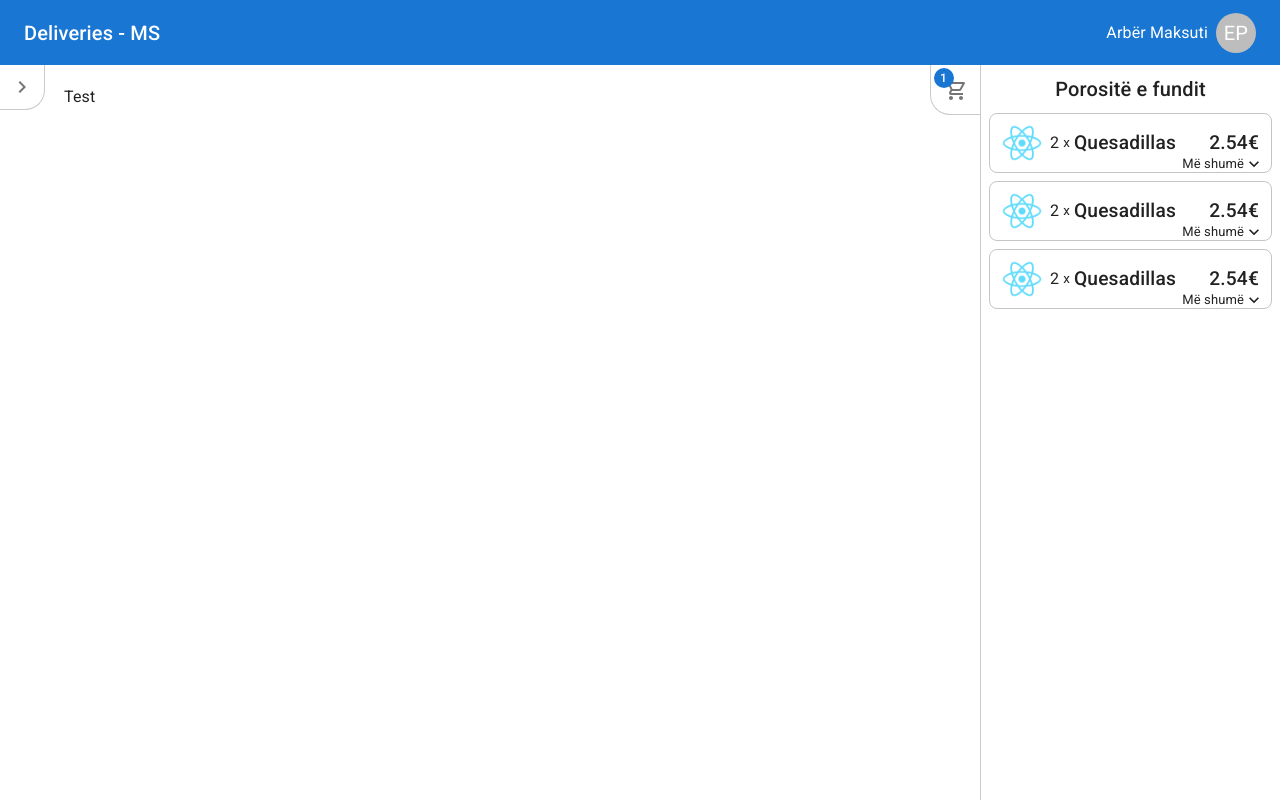
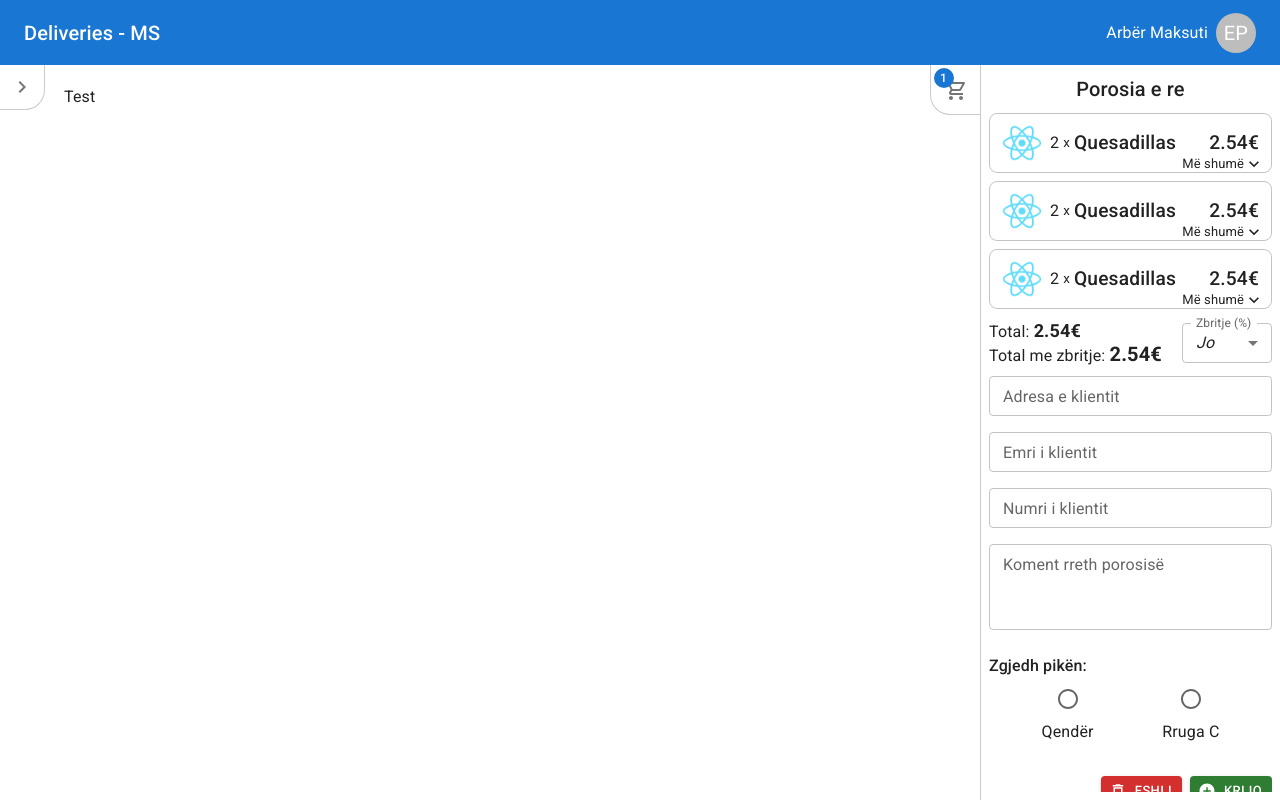
Before and after one commit to arbermaksuti/deliveries-ms-frontend, a React (Create React App) app: page /dashboard in a window 1280 px wide. Built offline with nearby package versions, Linux system fonts and the light colour scheme.

Commit message:
add form for new porosi, polish added_item component, etc...

```diff
--- a/src/components/Added_Item.tsx
+++ b/src/components/Added_Item.tsx
@@ -26,8 +26,8 @@ const Added_Item: React.FC<Props> = (props) => {
         p: 1.5,
         pb: removeItem ? 1 : 1.5,
         overflow: 'hidden',
-        height: removeItem ? 'fit-content' : '60px',
-        transition: 'all 0.2s',
+        maxHeight: removeItem ? '200px' : '60px',
+        transition: 'all 0.2s linear',
       }}
     >
       {loading === id ? (
@@ -85,25 +85,30 @@ const Added_Item: React.FC<Props> = (props) => {
             )}
           </Box>
           <Box
-            sx={{ mt: 1, pl: 0.5, display: 'flex', flexDirection: 'column' }}
+            sx={{
+              mt: 1,
+              pl: 0.5,
+              display: 'flex',
+              flexDirection: 'column',
+            }}
           >
             <Typography sx={{ fontSize: '14px' }}>{description}</Typography>
-            <Box sx={{ alignSelf: 'end', mt: 0.5 }}>
+            <Box sx={{ ml: 'auto', mt: 0.5 }}>
               <Button
                 variant="contained"
                 size="small"
+                color="error"
                 sx={{ mr: 1 }}
-                onClick={() => setRemoveItem(false)}
+                onClick={onRemove}
               >
-                Mbyll
+                Fshij
               </Button>
               <Button
                 variant="contained"
                 size="small"
-                color="error"
-                onClick={onRemove}
+                onClick={() => setRemoveItem(false)}
               >
-                Fshij
+                Mbyll
               </Button>
             </Box>
           </Box>
--- a/src/index.tsx
+++ b/src/index.tsx
@@ -5,16 +5,20 @@ import App from './App'
 import reportWebVitals from './reportWebVitals'
 import './utils/global.css'
 import theme from './utils/theme'
+// import { Provider } from 'react-redux'
+// import store from './store'
 
 const container = document.getElementById('root')
 const root = createRoot(container!)
 root.render(
+  // <Provider store={store}>
   <React.StrictMode>
     <ThemeProvider theme={theme}>
       <CssBaseline />
       <App />
     </ThemeProvider>
   </React.StrictMode>
+  // </Provider>
 )
 
 reportWebVitals()
--- a/src/layout/Right_Sidebar.tsx
+++ b/src/layout/Right_Sidebar.tsx
@@ -1,5 +1,19 @@
 /* eslint-disable react/jsx-pascal-case */
-import { Box, Drawer, Typography } from '@mui/material'
+import { AddCircleOutlined, DeleteOutlined } from '@mui/icons-material'
+import {
+  Box,
+  Button,
+  Drawer,
+  FormControl,
+  FormControlLabel,
+  InputLabel,
+  MenuItem,
+  Radio,
+  RadioGroup,
+  Select,
+  TextField,
+  Typography,
+} from '@mui/material'
 import { useState } from 'react'
 import Added_Item from 'src/components/Added_Item'
 import { colors } from 'src/utils/colors'
@@ -70,9 +84,18 @@ const Right_Sidebar: React.FC<Props> = (props) => {
       }}
       BackdropProps={{ sx: { top: navbar_height } }}
     >
+      <Box
+        height={`calc(100% - ${navbar_height}px)`}
+        sx={{ overflowY: 'scroll', '::-webkit-scrollbar': { display: 'none' } }}
+      >
         <Box>
-        <Typography align="center" variant="h6" sx={{ mb: 1 }} fontWeight={500}>
-          Porositë e fundit
+          <Typography
+            align="center"
+            variant="h6"
+            sx={{ mb: 1 }}
+            fontWeight={500}
+          >
+            Porosia e re
           </Typography>
           {items.map((item: any) => (
             <Added_Item
@@ -83,6 +106,115 @@ const Right_Sidebar: React.FC<Props> = (props) => {
             />
           ))}
         </Box>
+        <Box
+          sx={{
+            display: 'flex',
+            alignItems: 'center',
+            justifyContent: 'space-between',
+          }}
+        >
+          <Box>
+            <Typography>
+              Total:{' '}
+              <span style={{ fontWeight: 600, fontSize: '18px' }}>2.54€</span>
+            </Typography>
+            <Typography>
+              Total me zbritje:{' '}
+              <span
+                style={{ fontWeight: 600, fontSize: '20px', lineHeight: 1 }}
+              >
+                2.54€
+              </span>
+            </Typography>
+          </Box>
+          <FormControl sx={{ width: 90 }} size="small">
+            <InputLabel id="zbritje">Zbritje (%)</InputLabel>
+            <Select
+              label="Zbritje (%)"
+              labelId="zbritje"
+              id="zbritje-select"
+              defaultValue="no"
+              value="0"
+              // value={discount}
+              // onChange={(e) => setDiscount(e.target.value)}
+            >
+              <MenuItem value={0}>
+                <em>Jo</em>
+              </MenuItem>
+              <MenuItem value={5}>5%</MenuItem>
+              <MenuItem value={25}>25%</MenuItem>
+              <MenuItem value={50}>50%</MenuItem>
+              <MenuItem value={100}>100%</MenuItem>
+            </Select>
+          </FormControl>
+        </Box>
+        <TextField
+          label="Adresa e klientit"
+          variant="outlined"
+          size="small"
+          fullWidth
+          sx={{ my: 1 }}
+        />
+        <TextField
+          label="Emri i klientit"
+          variant="outlined"
+          size="small"
+          fullWidth
+          sx={{ my: 1 }}
+        />
+        <TextField
+          label="Numri i klientit"
+          variant="outlined"
+          size="small"
+          fullWidth
+          sx={{ my: 1 }}
+        />
+        <TextField
+          multiline
+          rows={3}
+          label="Koment rreth porosisë"
+          size="small"
+          fullWidth
+          sx={{ my: 1 }}
+        />
+        <Box sx={{ my: 2 }}>
+          <Typography fontWeight={500}>Zgjedh pikën:</Typography>
+          <RadioGroup row sx={{ justifyContent: 'space-evenly' }}>
+            <FormControlLabel
+              label="Qendër"
+              value="pika1"
+              labelPlacement="bottom"
+              control={<Radio />}
+            />
+            <FormControlLabel
+              label="Rruga C"
+              value="pika2"
+              labelPlacement="bottom"
+              control={<Radio />}
+            />
+          </RadioGroup>
+        </Box>
+        <Box textAlign="right" sx={{ mt: 4 }}>
+          <Button
+            variant="contained"
+            size="small"
+            startIcon={<DeleteOutlined />}
+            color="error"
+            // onClick={() => setNewDelivery(false)}
+          >
+            Fshij
+          </Button>
+          <Button
+            variant="contained"
+            size="small"
+            sx={{ ml: 1 }}
+            startIcon={<AddCircleOutlined />}
+            color="success"
+          >
+            Krijo
+          </Button>
+        </Box>
+      </Box>
     </Drawer>
   )
 }
```
Lines whose indentation alone changed are shown as unchanged.
